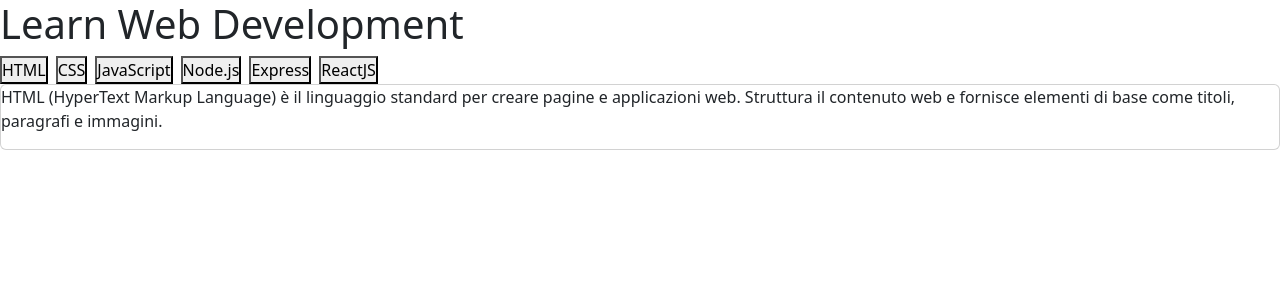
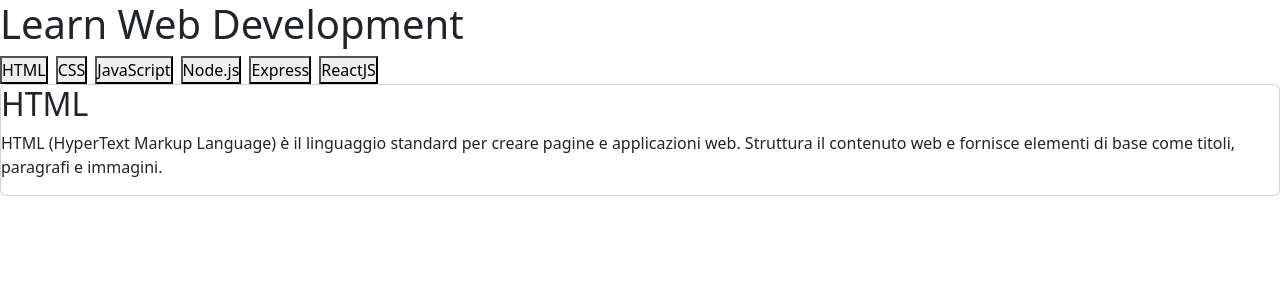
Before and after one commit to veronicacrisafi/react-use-state, a React (Vite) app: page / in a window 1280 px wide. Shown: the top 300 px of the page. Built offline with nearby package versions, Linux system fonts and the light colour scheme.

Commit message:
aggiunto title nella card

```diff
--- /dev/null
+++ b/src/components/AppFooter.jsx
@@ -0,0 +1,3 @@
+export default function AppFooter() {
+
+}
--- a/src/components/AppMain.jsx
+++ b/src/components/AppMain.jsx
@@ -27,6 +27,7 @@
 
             {/* creo la card con il paragrafo e al suo interno prendo l'array di oggetti e gli dico di prendere il suo id */}
             <div className="card">
+                <h2>{languages[idValue].title}</h2>
                 <p>{languages[idValue].description}</p>
             </div>
         </>
```
